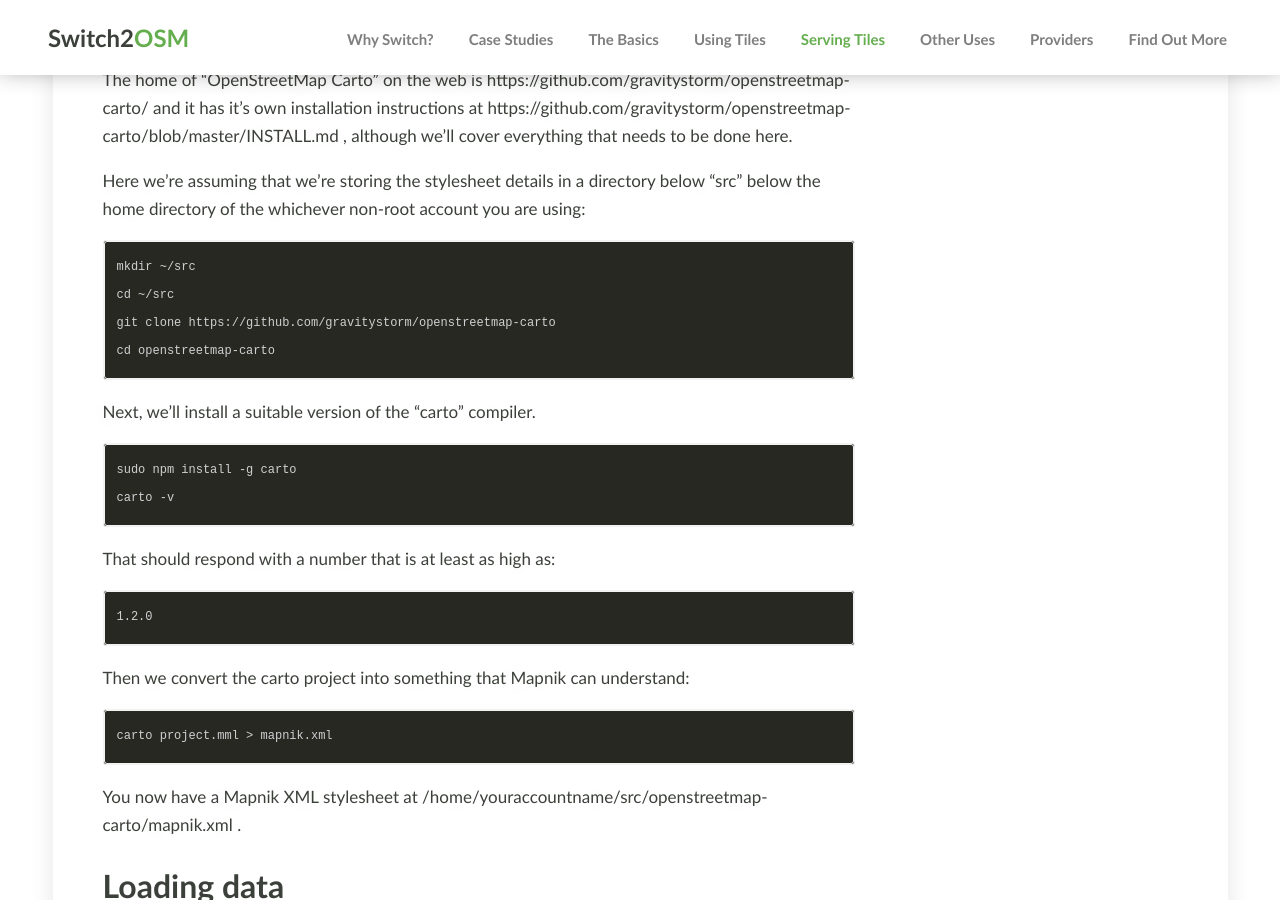
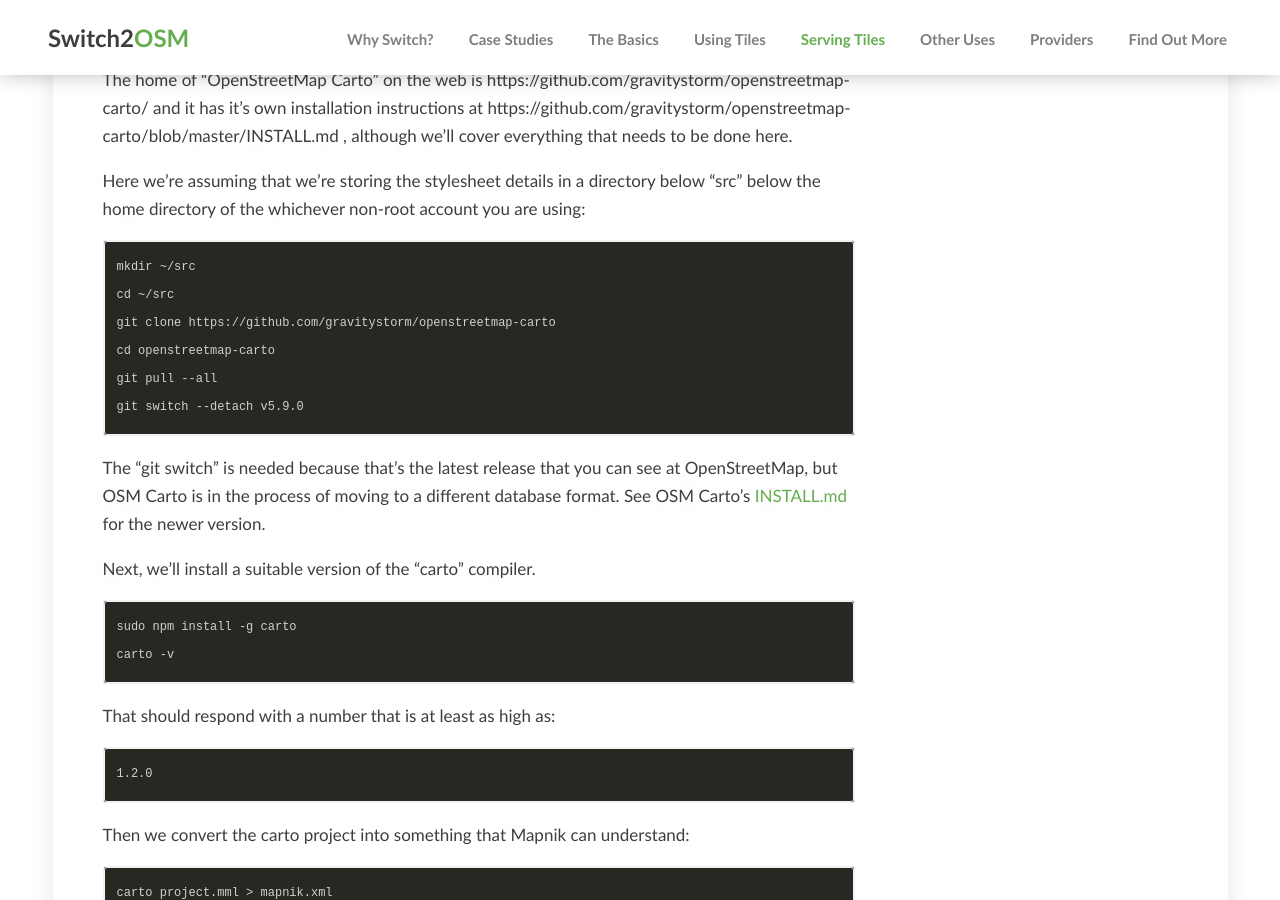
Before and after one commit to switch2osm/switch2osm, a Jekyll site: the page built from serving-tiles/manually-building-a-tile-server-debian-11.md, in a window 1280 px wide and 900 px high, scrolled down 3522 px. Built offline with Jekyll 4.4.1, drawn with Linux system fonts in a browser that asks for light colours; comment, search, counter and statistics services are not loaded.

Commit message:
Addressing #271 in the other 3 "latest versions". Minor formatting change to Debian 12. No change to Docker; the upstream dockerfile targets 5.4.0.

```diff
--- a/serving-tiles/manually-building-a-tile-server-debian-11.md
+++ b/serving-tiles/manually-building-a-tile-server-debian-11.md
@@ -98,6 +98,10 @@
     cd ~/src
     git clone https://github.com/gravitystorm/openstreetmap-carto
     cd openstreetmap-carto
+    git pull --all
+    git switch --detach v5.9.0
+
+The "git switch" is needed because that's the latest release that you can see at OpenStreetMap, but OSM Carto is in the process of moving to a different database format.  See OSM Carto's [INSTALL.md](https://github.com/gravitystorm/openstreetmap-carto/blob/master/INSTALL.md) for the newer version.
 
 Next, we'll install a suitable version of the "carto" compiler.
 
```
Also changed, not shown: serving-tiles/manually-building-a-tile-server-debian-12.md (+1 -1 lines), serving-tiles/manually-building-a-tile-server-ubuntu-22-04-lts.md (+4 -0 lines), serving-tiles/manually-building-a-tile-server-ubuntu-24-04-lts.md (+4 -0 lines).
